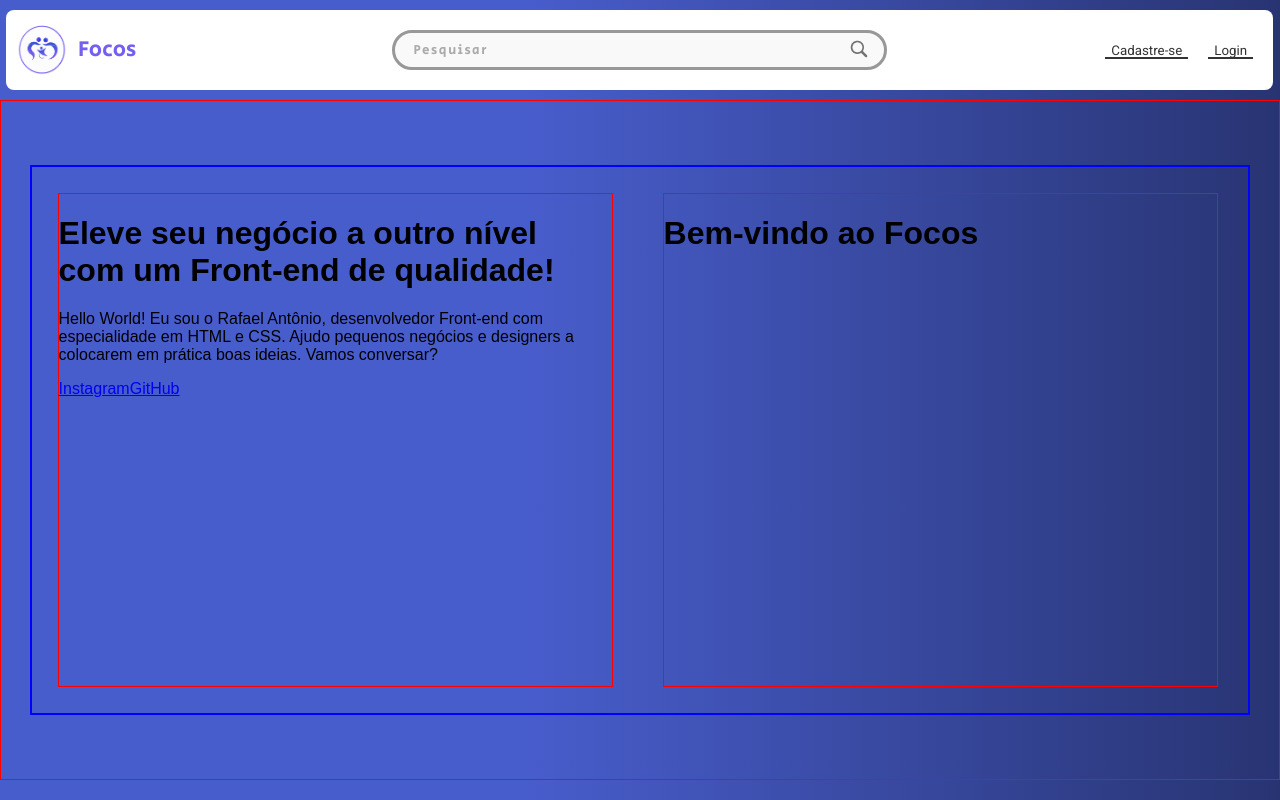
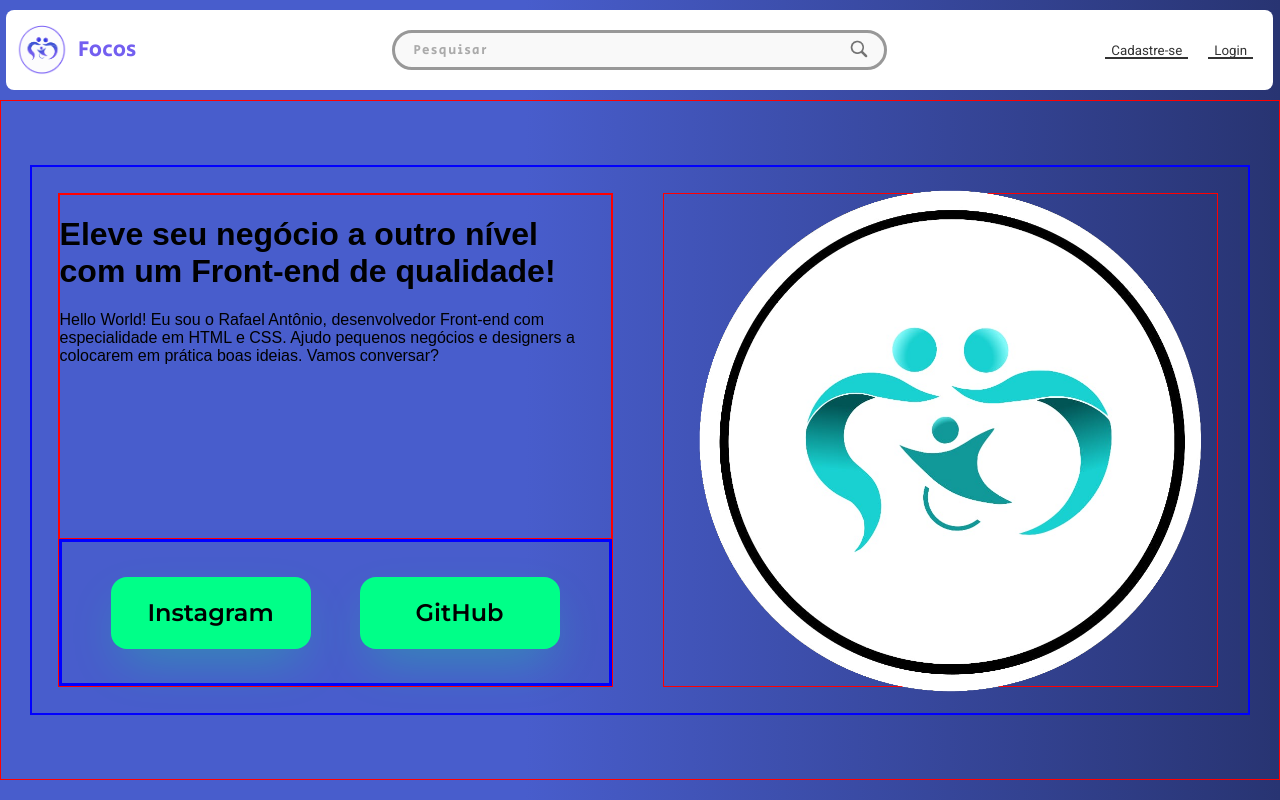
Before and after one commit to RafaelTome22/TCC-ETEC-JARAGUA, a React (Create React App) app in the folder projeto-react/: page / in a window 1280 px wide. Built offline with nearby package versions, Linux system fonts and the light colour scheme; no server answers.

Commit message:
quase finalizado

```diff
--- a/projeto-react/src/PAGES/vitrine.js
+++ b/projeto-react/src/PAGES/vitrine.js
@@ -6,6 +6,7 @@
 import lupa from '../assets/lupa.png';
 import copy from '../assets/documento.png';
 import userIcon from '../assets/user.png'; // Um ícone de usuário para quando o user estiver logado
+import logoSite from '../assets/logoSite.png'
 
 function Vitrine() {
   const navigate = useNavigate();
@@ -99,13 +100,13 @@
                   <h1>Eleve seu negócio a outro nível <strong>com um Front-end de qualidade!</strong></h1>
                   <p>Hello World! Eu sou o Rafael Antônio, desenvolvedor Front-end com especialidade em HTML e CSS. Ajudo pequenos negócios e designers a colocarem em prática boas ideias. Vamos conversar?</p>
               </div>
-              <div className={styles['btn-nav']}>
-                <a href="https://www.instagram.com/devcontentss/" class="links">Instagram</a>
-                <a href="https://github.com/RafaelTome22/" class="links">GitHub</a>
+              <div className={styles['link']}>
+                <a href="https://www.instagram.com/devcontentss/" className={styles['links']}>Instagram</a>
+                <a href="https://github.com/RafaelTome22/" className={styles['links']}>GitHub</a>
               </div>
             </div> {/* fim do container de texto do conteudo da apresentação */}
             <div className={styles['image-conteudo-apresentacao']}> {/* inicio do container de imagem do conteudo da apresentação */}
-              <h1 className='titulo-apresentacao'>Bem-vindo ao Focos </h1>
+              <img className={styles.logoSite} src={logoSite} alt="logo da empresa focos" />
             </div> {/* fim do container de texto do conteudo da apresentação */}
         </div> {/* fim do container de conteudo da apresentação */}
       </div> {/* fim do container de apresentação */}
--- a/projeto-react/src/styles/vitrine.module.css
+++ b/projeto-react/src/styles/vitrine.module.css
@@ -152,55 +152,53 @@
 .texto-conteudo-apresentacao {
     border: 1px solid red;
     width: 555px;
+    display: flex;
+    flex-direction: column;
+}
+
+.texto-conteudo-apresentacao-main {
+    border: 1px solid red;
+    height: 70%;
+}
+
+.link {
+    display: flex;
+    justify-content: space-evenly;
+    align-items: center;
+    height: 30%;
+    border: 3px solid blue;
+}
+
+.links {
+    background-color: #00ff88;
+    box-shadow: 0px 20px 50px -12px #00ff8052;
+    width: 200px;
+    text-align: center;
+    border-radius: 16px;
+    font-weight: 600;
+    font-size: 24px;
+    padding: 21.5px 0;
+    text-decoration: none;
+    color: #000;
+    font-family: 'Montserrat', sans-serif;
+    transition: .7s;
+}
+
+.links:hover {
+    background-color: #00ff8052;
 }
 
 .image-conteudo-apresentacao {
     border: 1px solid red;
     width: 555px;
+    display: flex;
+    justify-content: center;
+    align-items: center;
 }
 
-
-
-
-
-
-
-
-
-
-
-
-
-
-
-
-
-
-
-
-
-
-
-
-
-
-
-
-
-
-
-
-
-
-
-
-
-
-
-
-
-
-
+.logoSite {
+    width: 800px;
+}
 
 .article-body {
     width: 100vw; /* Garante que ocupe toda a largura disponível */
```
Also changed, not shown: projeto-react/src/assets/logoSite.png (added).
